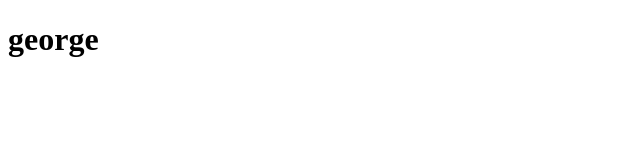
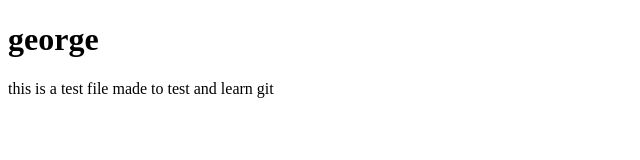
Before and after one commit to thomasgeorge760/datewithgit-sample, a plain HTML site: page index.html in a window 1280 px wide. Shown: the whole page, without its empty margins (0-640 px from the left). Drawn offline with Linux system fonts and the light colour scheme.

Commit message:
added a para

```diff
--- a/index.html
+++ b/index.html
@@ -8,5 +8,6 @@
 </head>
 <body>
     <h1>george</h1>
+    <p>this is a test file made to test and learn git</p>
 </body>
 </html>
```
